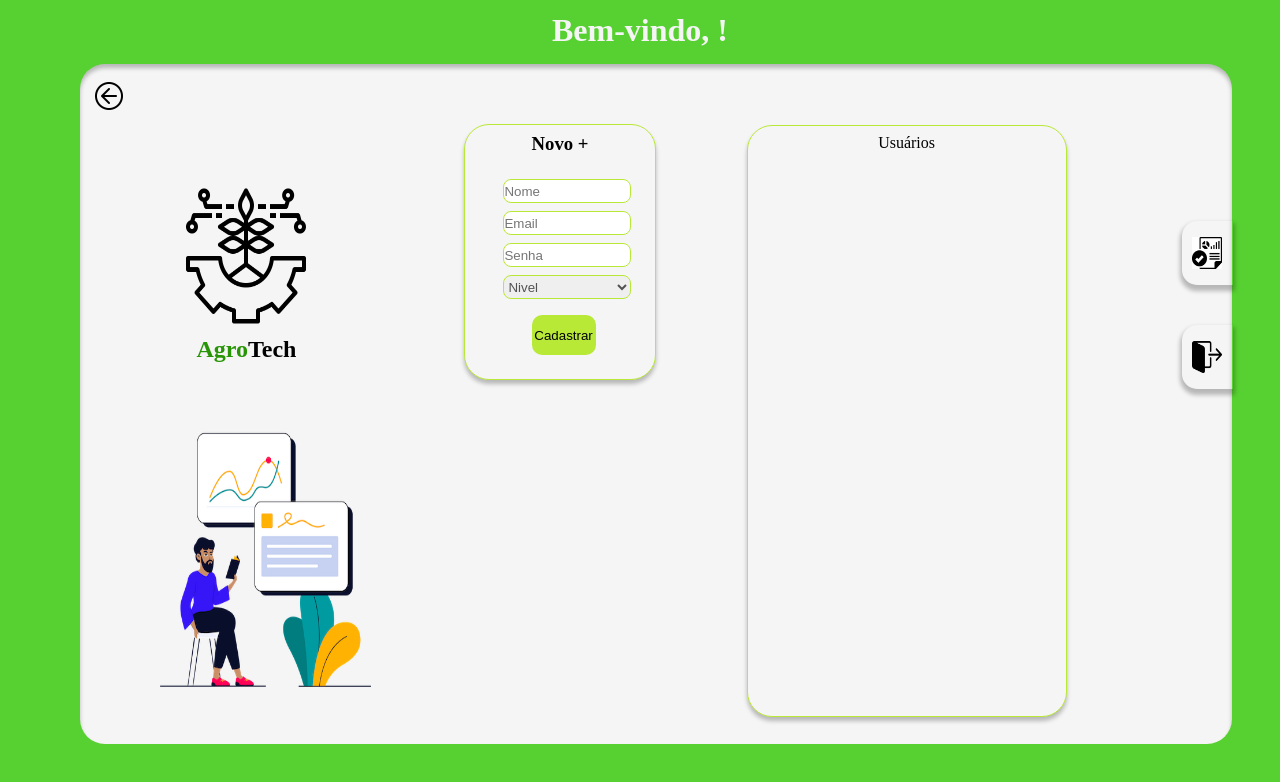
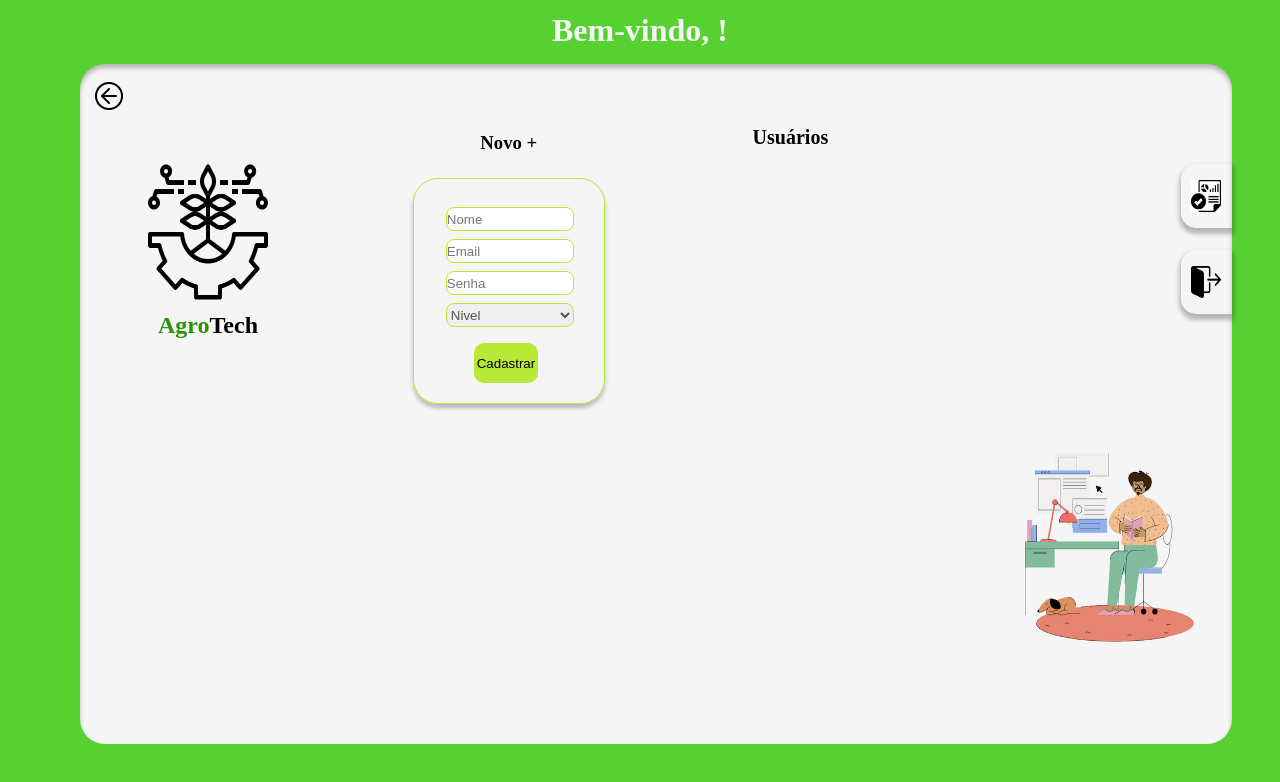
Before and after one commit to BeaGabriela/AgroTech, a plain HTML site: page Pré-projeto/Desenvolvimento/front-end/Usuario/index.html in a window 1280 px wide. Drawn offline with nearby package versions, Linux system fonts and the light colour scheme.

Commit message:
Alteracoes nos campos visuais

```diff
--- a/Pré-projeto/Desenvolvimento/front-end/GERENCIAL/style/index.css
+++ b/Pré-projeto/Desenvolvimento/front-end/GERENCIAL/style/index.css
@@ -240,7 +240,7 @@
      text-align: center;
      background: #F5F5F5;
      margin-left: 3.5vw;
-     margin-top: 3vh;
+     margin-top: 2vh;
      padding-top: 10vh;
      padding-left: 1vw;
      border: 1px solid #B9E937;
@@ -310,7 +310,7 @@
      text-align: center;
      background: #F5F5F5;
      margin-left: 3.5vw;
-     margin-top: 5vh;
+     margin-top: 2vh;
      padding-top: 10vh;
      padding-left: 1vw;
      border: 1px solid #B9E937;
--- a/Pré-projeto/Desenvolvimento/front-end/Usuario/index.css
+++ b/Pré-projeto/Desenvolvimento/front-end/Usuario/index.css
@@ -34,20 +34,18 @@ main {
     position: absolute;
     width: 15vw;
     height: 32vh;
-    left: 30vw;
+    left: 26vw;
     top: 7.5vh;
 
     background: #f5f5f5;
-    border: 1px solid #B9E937;
-    box-shadow: 0px 4px 4px rgba(0, 0, 0, 0.25);
-    border-radius: 25px;
+
 }
 
 #officeIMG{
     height: 18vh;
     width: 10vw;
-    margin-top: 15vh;
-    margin-left: 8vw;
+    margin-top: 12vh;
+    margin-left: 5vw;
 }
 
 #imgs>h2 {
@@ -63,10 +61,10 @@ main {
 }
 
 #person {
-    height: 35vh;
-    width: 18vw;
-    margin-left:5.5vw;
-    margin-top: 7vh;
+    height: 28vh;
+    width: 16vw;
+    margin-left: 72.5vw;
+    margin-top: 11vh;
 }
 
 .btnCadastrar{
@@ -79,7 +77,7 @@ main {
 
 .imagensLogo > h3{
     text-align: center;
-    margin-left: -64vw;
+    margin-left: -70vw;
     font-weight: 700;
     font-size: 18pt;
     margin-top: 1vh;
@@ -101,7 +99,10 @@ header>h1 {
     display: flex;
     justify-content: space-evenly;
     align-items: center;
-    margin-top: 1vh;
+    margin-top: 0.3vh;
+    margin-right: 10vw;
+    font-size: 15pt;
+    font-weight: 600;
 }
 
 
@@ -152,10 +153,10 @@ button {
     border-radius: 25px;
     text-align: center;
     background: #F5F5F5;
-    margin-left: 3vw;
-    margin-top: 4vh;
-    border: 1px solid #B9E937;
-    box-shadow: 0px 4px 4px rgba(0, 0, 0, 0.25);
+    margin-left: -2vw;
+    margin-top: 2vh;
+    /* border: 1px solid #B9E937; */
+    /* box-shadow: 0px 4px 4px rgba(0, 0, 0, 0.25); */
 }
 
 
@@ -183,8 +184,8 @@ button {
     border-radius: 25px;
     text-align: center;
     background: #F5F5F5;
-    margin-left: 3vw;
-    margin-top: 6vh;
+    margin-left: -2vw;
+    margin-top: 4vh;
     padding-top: 11vh;
     border: 1px solid #B9E937;
     box-shadow: 0px 4px 4px rgba(0, 0, 0, 0.25);
@@ -218,26 +219,10 @@ button {
     top: 0vh;
 
     background: #F5F5F5;
-    border: 1px solid #B9E937;
-    box-shadow: 0px 4px 4px rgba(0, 0, 0, 0.25);
+    /* border: 1px solid #B9E937; */
+    /* box-shadow: 0px 4px 4px rgba(0, 0, 0, 0.25); */
     border-radius: 25px;
 }
-
-
-/* .cadastrar {
-    height: 40vh;
-    width: 15vw;
-    border-radius: 25px;
-    text-align: center;
-    background: #F5F5F5;
-    margin-left: 1.8vw;
-    margin-top: 1vh;
-    padding-top: 10vh;
-    padding-left: 1vw;
-    border: 1px solid #B9E937;
-    box-shadow: 0px 4px 4px rgba(0, 0, 0, 0.25);
-} */
-
 
 
 
@@ -255,15 +240,18 @@ button {
 h3 {
     text-align: center;
     margin-top: 1vh;
+    margin-bottom: 1vh;
 }
 
 .nav4>div {
     display: flex;
     flex-direction: column;
     box-shadow: 0px 4px 4px 2px rgba(0, 0, 0, 0.25);
-    margin-top: 5vh;
+    margin-left: 4vw;
+    margin-bottom: 3vw;
     height: 8vh;
     padding-top: 2vh;
+    margin-top: -2vh;
     padding-left: 2px;
     width: 4vw;
     border-top-left-radius: 15px;
@@ -294,9 +282,13 @@ h3 {
 }
 
 #estilizandoUser{
-    margin-left: 3vw;
+    /* margin-left: 3vw; */
+    padding: 20px;
+    padding-left: 2.5vw;
     margin-top: 2vh;
-
+    border: 1px solid #B9E937;
+    box-shadow: 0px 4px 4px rgba(0, 0, 0, 0.25);
+    border-radius: 25px;
 }
 
 #cadastrarNewUser{
--- a/Pré-projeto/Desenvolvimento/front-end/Usuario/index.html
+++ b/Pré-projeto/Desenvolvimento/front-end/Usuario/index.html
@@ -20,8 +20,9 @@
         <div class="imagensLogo">
             <img src="../../assets/industry.png" id='officeIMG' />
             <h3 id="textLogo"><label>Agro</label>Tech</h3>
-            <img id="person" src="../../assets/person.png" />
-            <!-- <img src="../../assets/office.png" id='officeIMG'/> -->
+            <img id="person" src="../../assets/user.png" />
+
+
             <div id="imgs">
                 <h3>Novo +</h3>
                 <!-- Cadastrar User -->
--- a/Pré-projeto/Desenvolvimento/front-end/Veiculos/index.css
+++ b/Pré-projeto/Desenvolvimento/front-end/Veiculos/index.css
@@ -62,7 +62,7 @@ main {
 
 #person {
     height: 35vh;
-    width: 18vw;
+    width: 20vw;
     margin-left:5.5vw;
     margin-top: 7vh;
 }
@@ -129,7 +129,7 @@ header>h1 {
     justify-content: space-evenly;
     align-items: center;
     margin-top: 1vh;
-    margin-left: 5vw;
+    font-size: 15pt;
 }
 
 #definindoFiltro,
```
Also changed, not shown: Pré-projeto/Desenvolvimento/front-end/Veiculos/index.html (+1 -1 lines), Pré-projeto/Desenvolvimento/assets/bepbep.png (added), Pré-projeto/Desenvolvimento/assets/user.png (added).
